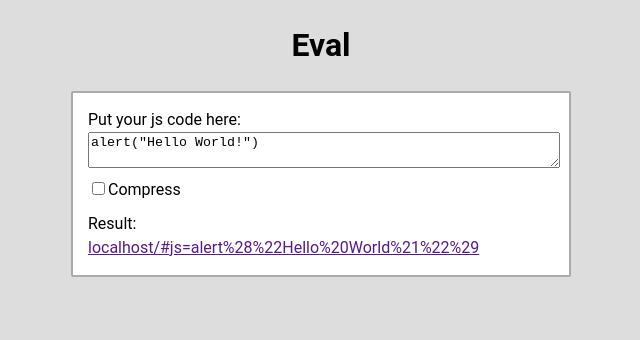
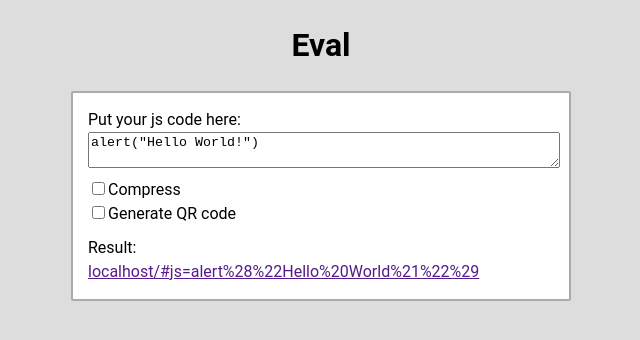
Before and after one commit to Nigless/eval, a React (Vite) app: page / in a window 1280 px wide. Shown: the top 340 px of the page, without its empty margins (319-959 px from the left). Built offline with nearby package versions, Linux system fonts and the light colour scheme.

Commit message:
Added QR code generator

```diff
--- a/src/components/generator/generator.jsx
+++ b/src/components/generator/generator.jsx
@@ -1,5 +1,6 @@
 import { stringify } from 'query-string';
 import React, { useEffect, useState } from 'react';
+import { QRCode } from 'react-qr-svg';
 import { compress } from 'shrink-string';
 import styled from 'styled-components';
 import Label from './label';
@@ -23,6 +24,10 @@ const TextField = styled.textarea({
 const Link = styled.a({
 	display: 'block',
 	wordWrap: 'break-word',
+});
+
+const QR = styled(QRCode)({
+	display: 'block',
 });
 
 export default function Generator() {
@@ -53,6 +58,13 @@ export default function Generator() {
 		});
 	};
 
+	const checkQRHandler = async (event) => {
+		setState({
+			...state,
+			generateQR: event.target.checked,
+		});
+	};
+
 	const generateUrl = async (code, compressed = false) => {
 		if (code === '') return '';
 		let url = code;
@@ -74,10 +86,19 @@ export default function Generator() {
 					onChange={textFieldHandler.bind(this)}
 				/>
 			</Label>
-			<Label>
-				<input type="checkbox" onChange={checkCompressHandler.bind(this)} />
-				Compress
-			</Label>
+			<div>
+				<Label>
+					<input
+						type="checkbox"
+						onChange={checkCompressHandler.bind(this)}
+					/>
+					Compress
+				</Label>
+				<Label>
+					<input type="checkbox" onChange={checkQRHandler.bind(this)} />
+					Generate QR code
+				</Label>
+			</div>
 			<Label as="div" name="Result:">
 				{state.code !== '' ? (
 					<Link href={state.url}>{state.url}</Link>
@@ -85,6 +106,11 @@ export default function Generator() {
 					<div>¯\_(ツ)_/¯</div>
 				)}
 			</Label>
+			{state.generateQR ? (
+				state.code ? (
+					<QR value={state.url} />
+				) : undefined
+			) : undefined}
 		</Root>
 	);
 }
```
